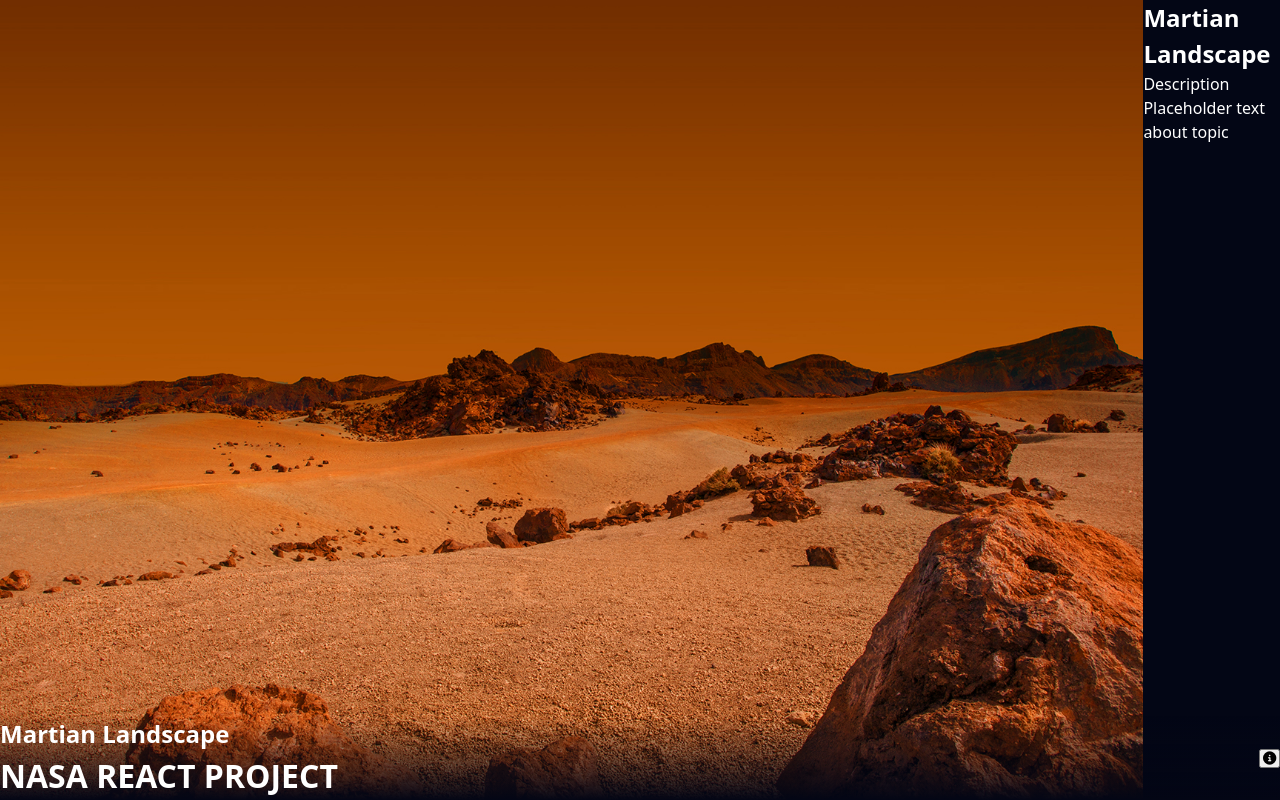
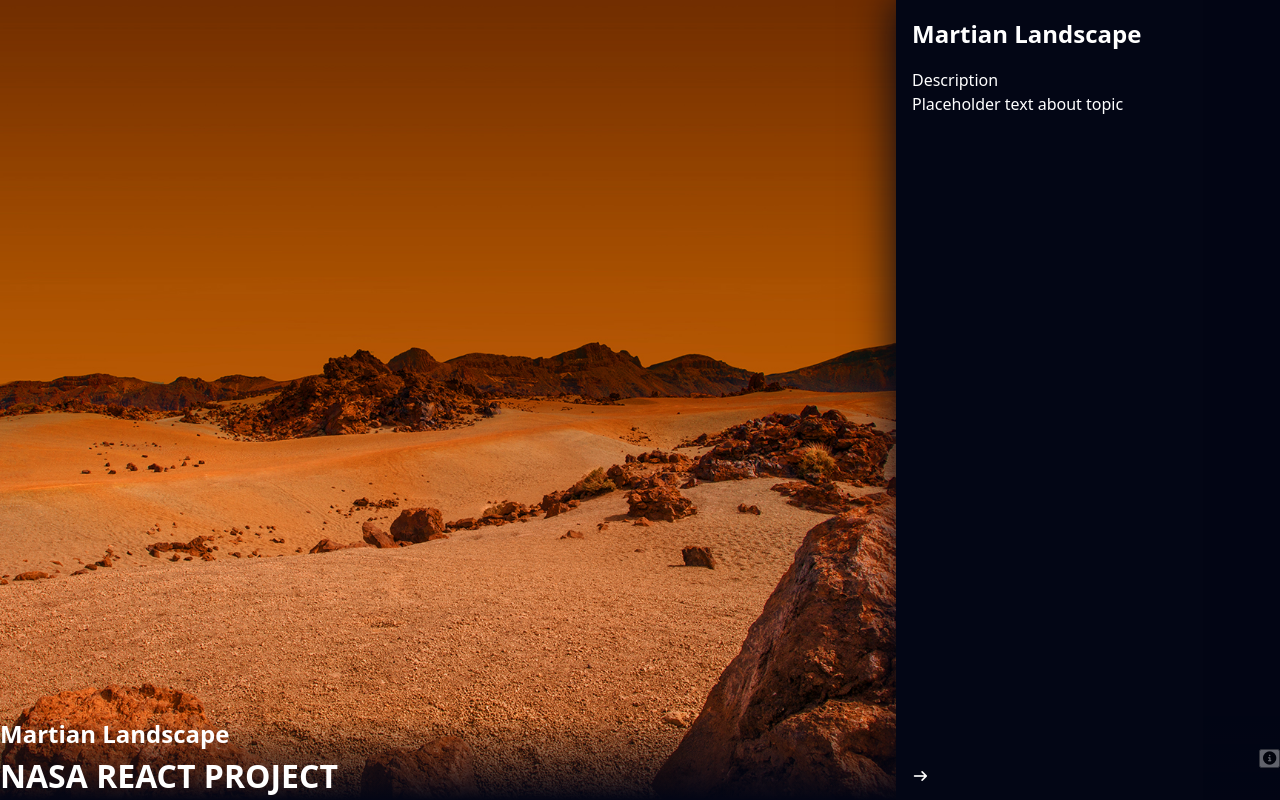
Before and after one commit to HarryLiu4154/nasa_react_app, a React (Vite) app: page / in a window 1280 px wide. Built offline with nearby package versions, Linux system fonts and the light colour scheme.

Commit message:
sidebar styling

```diff
--- a/src/components/SideBar.jsx
+++ b/src/components/SideBar.jsx
@@ -1,10 +1,16 @@
 export default function SideBar() {
     return (
-        <div>
-            <h2>Martian Landscape</h2>
-            <div>
-                <p>Description</p>
-                <p>Placeholder text about topic</p>
+        <div className="sidebar">
+            <div className="bgOverlay"></div>
+            <div className="sidebarContent">
+                <h2>Martian Landscape</h2>
+                <div>
+                    <p>Description</p>
+                    <p>Placeholder text about topic</p>
+                </div>
+                <button>
+                    <i className="fa-solid fa-arrow-right"></i>
+                </button>
             </div>
         </div>
     )
--- a/src/index.css
+++ b/src/index.css
@@ -54,3 +54,59 @@ footer {
   z-index: -1;
   background: linear-gradient(to top, #030615, rgba(255, 255, 255, 0));
 }
+
+.sidebar {
+  position: fixed;
+  inset: 0;
+  display: flex;
+  flex-direction: column;
+  z-index: 10;
+}
+
+.bgOverlay {
+  position: absolute;
+  inset: 0;
+  background: #030615;
+  opacity: 0.6;
+}
+
+.sidebarContent {
+  z-index: 15;
+  position: relative;
+  display: flex;
+  flex-direction: column;
+  gap: 1rem;
+  padding: 1rem;
+  overflow-y: scroll;
+  height: 100%;
+  width: 80%;
+  /* max-height: 600px; */
+  max-width: 800px;
+  margin-left: auto;
+  background-color: #030615;
+}
+
+.sidebarContent div {
+  flex: 1;
+}
+
+.sidebarContent button {
+  background: transparent;
+  color: white;
+  border: none;
+  outline: none;
+  margin-right: auto;
+}
+
+@media (min-width: 640px) {
+  .sidebar {
+    position: relative;
+    inset: unset;
+    min-width: 30%;
+    box-shadow: 0 0 40px 1px #030615;
+  }
+
+  .sidebarContent {
+    margin: unset;
+  }
+}
```
